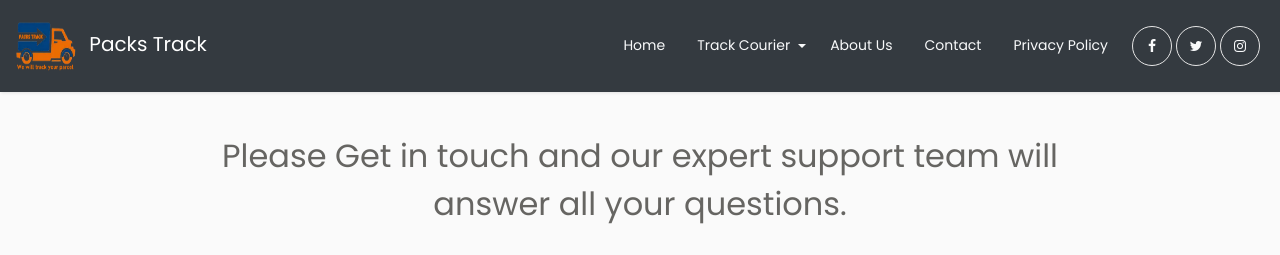
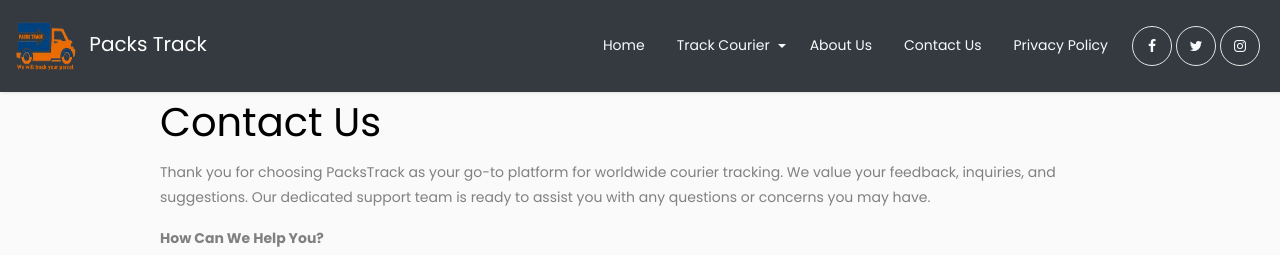
Before and after one commit to hassaanc-invents/packstrack_web, a PHP site: page /packstrack_web/contactus in a window 1280 px wide. Shown: the top 255 px of the page. Run offline with PHP 8.4, Linux system fonts and the light colour scheme; data that the repository does not hold is empty.

Commit message:
PCT FE Contact Us Page Update

```diff
--- a/contactus.php
+++ b/contactus.php
@@ -26,8 +26,14 @@ session_destroy();
       include "nav.php";
       ?>
       <div class="main-conatiner">
-        <h2>Please Get in touch and our expert support team will answer all your questions.</h2>
-
+        <h1>Contact Us</h1>
+            <p>Thank you for choosing PacksTrack as your go-to platform for worldwide courier tracking. We value your feedback, inquiries, and suggestions. Our dedicated support team is ready to assist you with any questions or concerns you may have.</p>
+            <p><strong>How Can We Help You?</strong></p>
+            <p>Whether you have a question about our tracking services, need assistance with a specific shipment, or want to provide feedback on your experience using PacksTrack, we're here to help. Our knowledgeable support staff is equipped to handle a wide range of inquiries and will provide prompt and reliable assistance.</p>
+            <p><strong>Contact Options:</strong></p>
+            <p>To get in touch with our team, you can choose one of the following contact options:</p>
+            <p><strong>Email:</strong> You can send us an email at support@packstrack.com, and we will respond to your query as quickly as possible. Please provide detailed information regarding your inquiry so that we can assist you effectively.</p>
+            <p><strong>Contact Form:</strong> Alternatively, you can fill out the contact form below with your name, email address, and message. We encourage you to provide as much detail as possible to help us understand your request better. Once we receive your submission, one of our team members will get back to you promptly.</p>
         <div class="contact-child-controller">
           <div class="main-contact-data">
             <div class="contact-form">
@@ -46,6 +52,7 @@ session_destroy();
                   <button type="submit" class="bg-dark button-text" value="submit" name="submit">Send</button>
                 </div>
               </form>
+              <!-- =================Form End===================== -->
             </div>
           </div>
           <?php
@@ -65,6 +72,10 @@ session_destroy();
             </div>
           </div>
         </div>
+        <p><strong>Social Media:</strong> You can also reach out to us through our official social media channels. Follow us on Twitter and Facebook to stay updated with the latest news and announcements from PacksTrack. You can send us a direct message or post your query on our social media pages, and we'll respond as soon as we can.</p>
+        <p><strong>We're Here for You:</strong></p>
+        <p>At PacksTrack, we value your satisfaction and are committed to providing top-notch customer service. Our team is dedicated to ensuring that your experience with our platform is smooth and problem-free. Whether you have a general question, need technical support, or require assistance with a specific tracking issue, we're here to assist you every step of the way.</p>
+        <p>We appreciate your trust in PacksTrack and look forward to serving you. Reach out to us today, and let us help you with your courier tracking needs.</p>
       </div>
     </div>
   </div>
--- a/nav.php
+++ b/nav.php
@@ -40,7 +40,7 @@ include "webcrawler.php";
                 <a class="nav-link text-light" href="aboutus">About Us</a>
             </li>
             <li class="nav-item mr-3">
-                <a class="nav-link text-light" href="contactus">Contact</a>
+                <a class="nav-link text-light" href="contactus">Contact Us</a>
             </li>
             <li class="nav-item mr-3">
                 <a class="nav-link text-light" href="privacypolicy">Privacy Policy</a>
```
